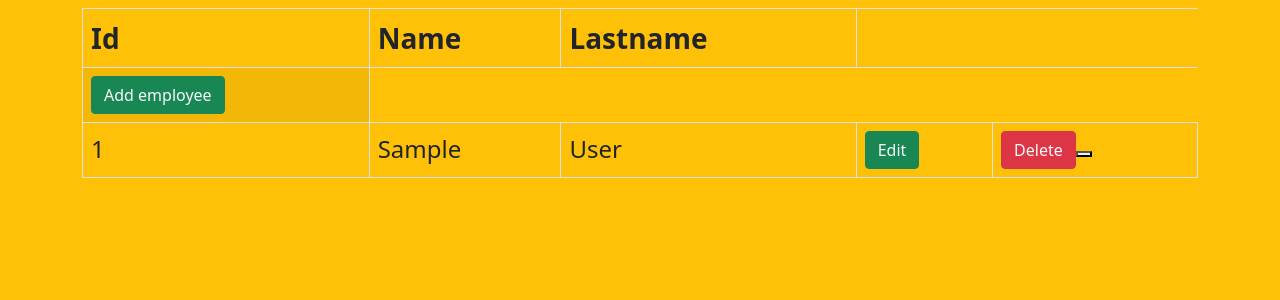
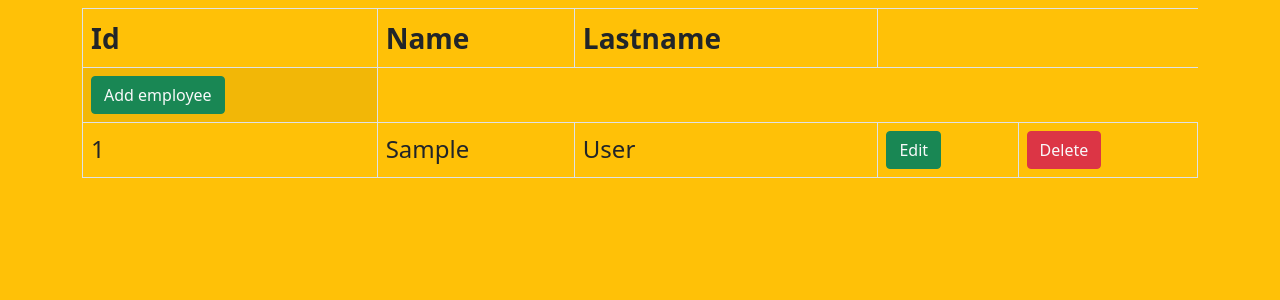
Before and after one commit to vyga81/Trecias-sprintas-CRUD, a PHP site: page / in a window 1280 px wide. Shown: the part 105-405 px from the top of the page. Run offline with PHP 8.4, Linux system fonts and the light colour scheme; tables that the repository leaves empty or names only in its code hold one stand-in row (values such as "Sample post").

Commit message:
Some minor bugs related to delete button

```diff
--- a/index.php
+++ b/index.php
@@ -23,7 +23,7 @@ if (isset($_POST['edit_save'])) {
     }
 }
 //checking the delete button
-if (isset($_POST['delete'])) {
+if (isset($_GET['action']) && $_GET['action'] === 'delete') {
 
     $id = mysqli_real_escape_string($conn, $_GET["id"]);
 
@@ -103,9 +103,7 @@ if (isset($_POST['add_save'])) {
 
             </td>
             <td>
-            <form  action='index.php' method='POST' class='d-inline'>
-            <button type='submit', name='delete', value='<?={$row['id']}?>', class='btn btn-danger text-light text-decoration-none'>Delete<button/>
-            </form>
+             <a href='index.php?action=delete&id={$row["id"]}' class='btn btn-danger text-light text-decoration-none'>Delete<a>
             </td>
             </tr>");
         }
```
